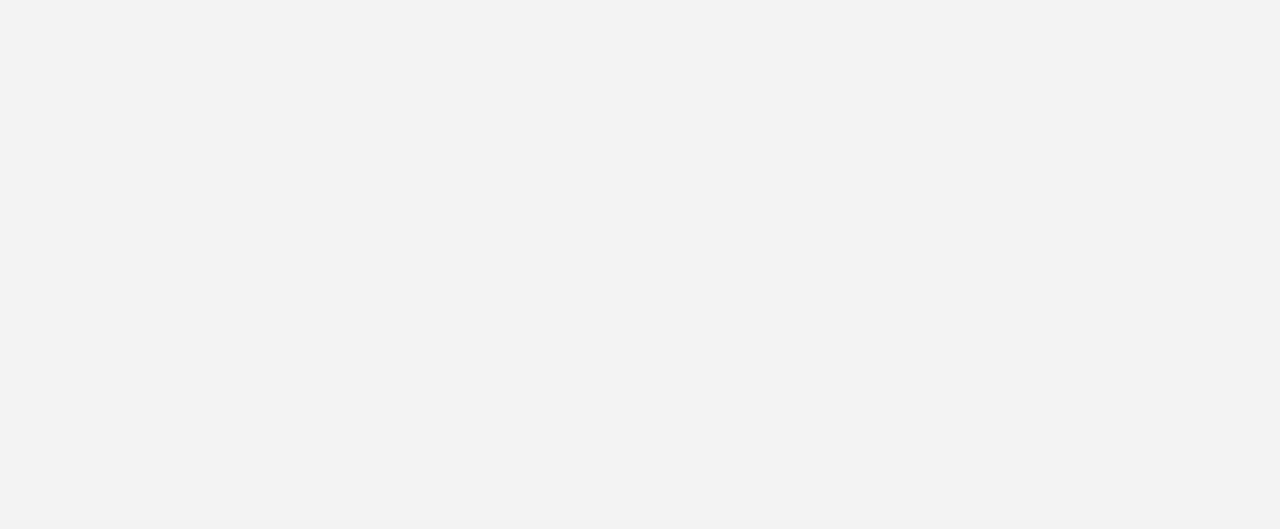
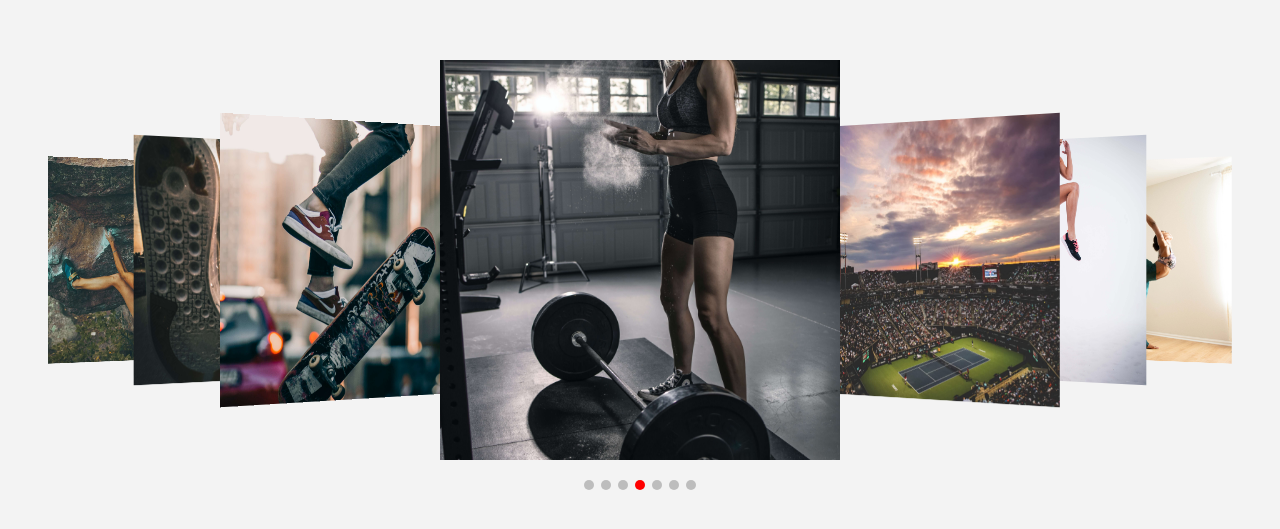
Before and after one commit to NOJEDNOPARTY/react-slider, a React (Create React App) app: page / in a window 1280 px wide. Shown: the part 125-654 px from the top of the page. Built offline with nearby package versions, Linux system fonts and the light colour scheme.

Commit message:
add new view on slider with another functionality, add wheel scroll but not done

```diff
--- a/src/App.css
+++ b/src/App.css
@@ -4,3 +4,12 @@
   padding: 0 20px;
   margin: 0 auto;
 }
+
+.carousel {
+  display: flex;
+  align-items: center;
+  justify-content: center;
+  min-height: 100vh;
+  width: 100%;
+  padding: 30px 0;
+}
--- a/src/App.js
+++ b/src/App.js
@@ -1,26 +1,31 @@
 import React  from 'react';
 import './App.css';
-import Slider from './components/Slider/Slider';
+import CarouselCover from './components/Carousel/CarouselCover';
 
 const App = () => {
   const images = [
-    '/images/1.jpg',
-    '/images/2.jpg',
-    '/images/3.jpg',
-    '/images/4.jpg',
-    '/images/5.jpg',
-    '/images/6.jpg',
-    '/images/7.jpg',
+    {src: '/images/1.jpg', alt: '1'},
+    {src: '/images/2.jpg', alt: '2'},
+    {src: '/images/3.jpg', alt: '3'},
+    {src: '/images/4.jpg', alt: '4'},
+    {src: '/images/5.jpg', alt: '5'},
+    {src: '/images/6.jpg', alt: '6'},
+    {src: '/images/7.jpg', alt: '7'},
   ];
+  const settings = {
+    activeItem: 3,
+    dots: true,
+  }
   return (
     <div className='App'>
       <section className='carousel'>
         <div className='wrapper'>
-          <Slider/>
+          <CarouselCover items={images} {...settings}/>
         </div>
       </section>
     </div>
   );
 }
 
+
 export default App;
--- /dev/null
+++ b/src/components/Carousel/Carousel.js
@@ -0,0 +1,55 @@
+import React  from 'react';
+import PropTypes from 'prop-types';
+import { useState } from "react";
+import styles from './Carousel.module.scss';
+import CarouselItem from './CarouselItem';
+import {getTransformStyles} from './utils/utils';
+
+
+const Carousel = ({items, activeItem, goTo}) => {
+  const [toggleWheel, setToggleWheel] = useState(true);
+
+  const handleScroll = (e) => {
+    if(toggleWheel) {
+      if (e.nativeEvent.wheelDeltaX > 0 && activeItem < items.length) {
+        goTo(activeItem+1);
+        console.log(activeItem)
+      } else if (e.nativeEvent.wheelDeltaX < 0 && activeItem >= 0) {
+        goTo(activeItem-1);
+      }
+      setToggleWheel(false);
+    }
+  };
+
+
+  return (
+    <div
+      className={styles['flp-layout']}
+      onWheel={handleScroll}
+      onTransitionEnd={() => {
+        setToggleWheel(true)
+      }}
+    >
+      {
+        items.map((item, i) => {
+          return <CarouselItem
+            item={item}
+            index={i}
+            activeItem={activeItem}
+            key={i}
+            style={getTransformStyles(i - activeItem, items.length)}
+            goTo={() => {goTo(i)}}
+          />;
+        })
+      }
+    </div>
+  );
+};
+
+Carousel.propTypes = {
+  items: PropTypes.array.isRequired,
+  activeItem: PropTypes.number,
+  goTo: PropTypes.func,
+};
+
+export default Carousel;
--- a/src/components/Slider/Slider.module.scss
+++ b/src/components/Carousel/Carousel.module.scss
@@ -1,11 +1,31 @@
-.flip {
+$itemWidth: 400px;
+$itemHeight: 400px;
+
+.flp {
+  position: relative;
   width: 100%;
   overflow: hidden;
   &-layout {
+    position: relative;
     width: 100%;
+    min-height: $itemHeight;
+    perspective: 2000px;
+    perspective-origin: center;
   }
   &-item {
+    cursor: pointer;
+    position: absolute;
+    top: 50%;
+    left: 50%;
+    margin-left: -($itemWidth / 2);
+    margin-top:  -($itemHeight / 2);
+    width: $itemWidth;
+    height: $itemHeight;
     border-radius: 25px;
+    transition: all 0.45s ease-in-out;
+    &-active {
+      color: transparent;
+    }
     & img {
       position: absolute;
       top: 0;
--- /dev/null
+++ b/src/components/Carousel/CarouselCover.js
@@ -0,0 +1,25 @@
+import React  from 'react';
+import { useState } from "react";
+import PropTypes from 'prop-types';
+import styles from './Carousel.module.scss';
+import Carousel from './Carousel';
+import CarouselDots from './CarouselDots';
+
+
+const CarouselCover = ({items, ...stngs}) => {
+  const [activeItem, setActiveItem] = useState(items.length < stngs.activeItem ? Math.ceil(items.length / 2) : stngs.activeItem);
+
+  return (
+    <div className={styles['flp']}>
+      <Carousel     items={items} activeItem={activeItem} goTo={setActiveItem} />
+      <CarouselDots items={items} activeItem={activeItem} goTo={setActiveItem} dots={stngs.dots}/>
+    </div>
+  );
+};
+
+CarouselCover.propTypes = {
+  items: PropTypes.array.isRequired,
+  stngs: PropTypes.object,
+};
+
+export default CarouselCover;
--- /dev/null
+++ b/src/components/Carousel/CarouselDots.js
@@ -0,0 +1,32 @@
+import PropTypes from 'prop-types';
+import styles from './Carousel.module.scss';
+
+
+const CarouselDot = ({items, activeItem, goTo, dots}) => {
+  return dots === false && items.length > 0 ? null : (
+    <div className={styles['flp-dots']}>
+      {
+        items.map((item, i) => {
+          return (
+            <div
+              className={`${styles['flp-dot']} ${i === activeItem ? styles['flp-dot-active'] : ''}`}
+              onClick={() => goTo(i)}
+              key={i}
+            >
+              {i}
+            </div>
+          );
+        })
+      }
+    </div>
+  );
+};
+
+CarouselDot.propTypes = {
+  items: PropTypes.array,
+  activeItem: PropTypes.number,
+  goTo: PropTypes.func,
+  dots: PropTypes.bool,
+};
+
+export default CarouselDot;
--- /dev/null
+++ b/src/components/Carousel/CarouselItem.js
@@ -0,0 +1,24 @@
+import PropTypes from 'prop-types';
+import styles from './Carousel.module.scss';
+
+const CarouselItem = ({item, style, goTo, index, activeItem}) => {
+  return (
+    <div
+      className={`${styles['flp-item']} ${index === activeItem ? styles['flp-item-active'] : ''}`}
+      style={style}
+      onClick={goTo}
+    >
+      <img src={item.src} alt={item.alt} />
+    </div>
+  )
+};
+
+CarouselItem.propTypes = {
+  item: PropTypes.object.isRequired,
+  style: PropTypes.object,
+  goTo: PropTypes.func,
+  index: PropTypes.number,
+  activeItem: PropTypes.number,
+};
+
+export default CarouselItem;
--- /dev/null
+++ b/src/components/Carousel/utils/utils.js
@@ -0,0 +1,10 @@
+export const getTransformStyles = (shift, itemsCount) => {
+  const scale = (shift === 0) ? 1 : 0.8 - 0.1 * Math.abs(shift);
+  const rotateY = - Math.sign(shift) * 45;
+  const translateX = 25 * shift + 50 * Math.sign(shift);
+  const zIndex = itemsCount - Math.abs(shift);
+  return {
+    transform: `translateX(${translateX}%) rotateY(${rotateY}deg) scale(${scale})`,
+    zIndex
+  };
+}
--- a/src/components/Slider/Slider.js
+++ /dev/null
@@ -1,6 +0,0 @@
-const Slider = () => {
-
-  return (<div></div>);
-};
-
-export default Slider;
--- a/src/index.css
+++ b/src/index.css
@@ -17,12 +17,3 @@ code {
   font-family: source-code-pro, Menlo, Monaco, Consolas, 'Courier New',
     monospace;
 }
-
-.carousel {
-  display: flex;
-  align-items: center;
-  justify-content: center;
-  min-height: 100vh;
-  width: 100%;
-  padding: 30px 0;
-}
```
